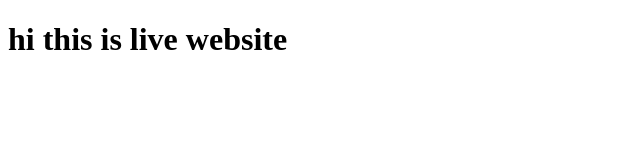
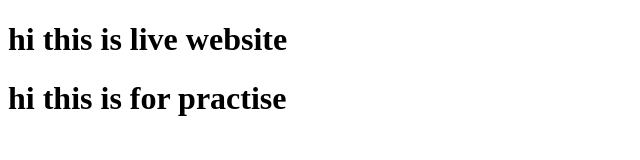
Before and after one commit to bharatveeryadav/os, a plain HTML site: page index.html in a window 1280 px wide. Shown: the whole page, without its empty margins (0-640 px from the left). Drawn offline with Linux system fonts and the light colour scheme.

Commit message:
secnd commet

```diff
--- a/index.html
+++ b/index.html
@@ -9,6 +9,6 @@
 </head>
 <body>
   <h1>  hi this is live website <h1>
-
+    hi this is for practise
 </body>
 </html>
```
